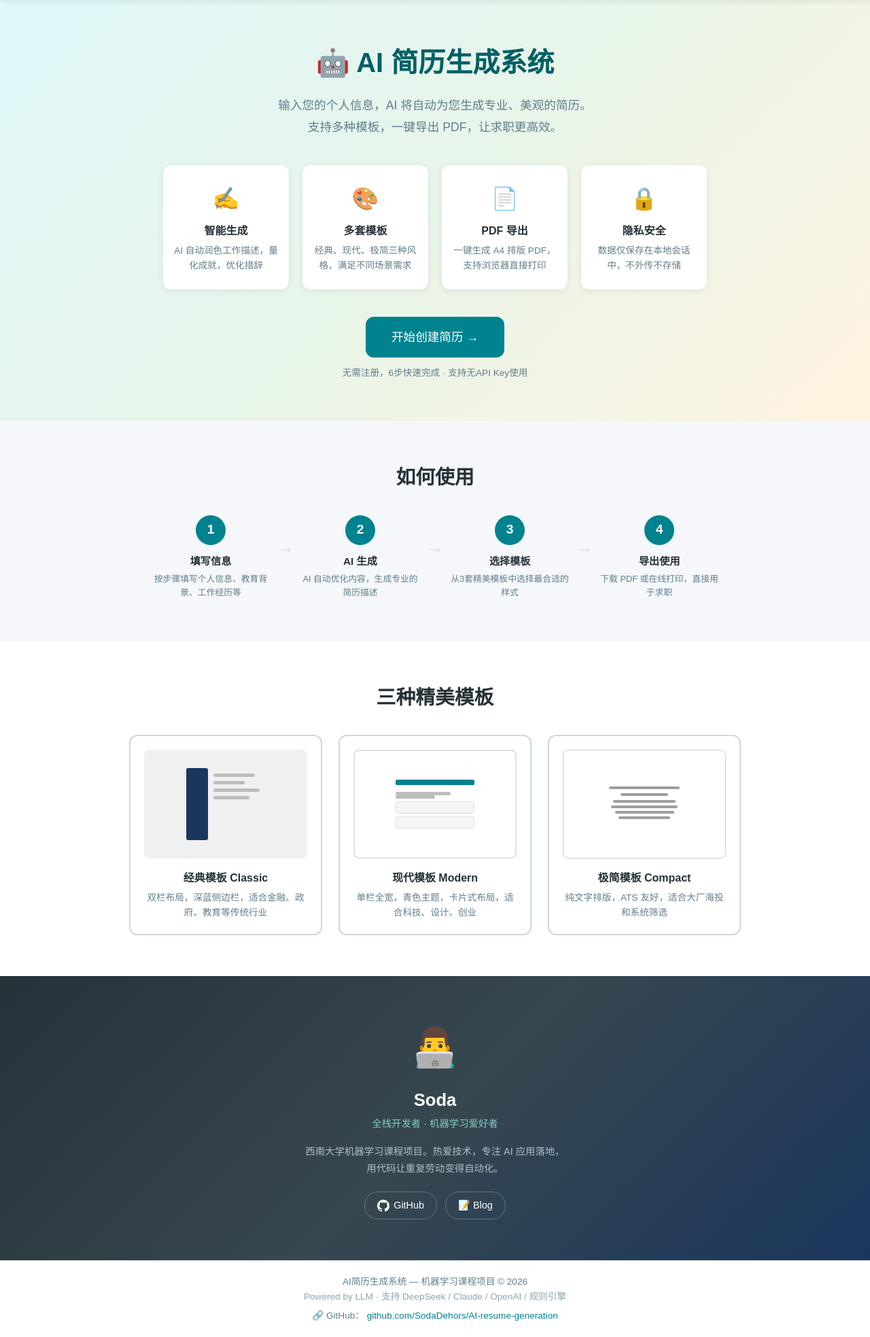
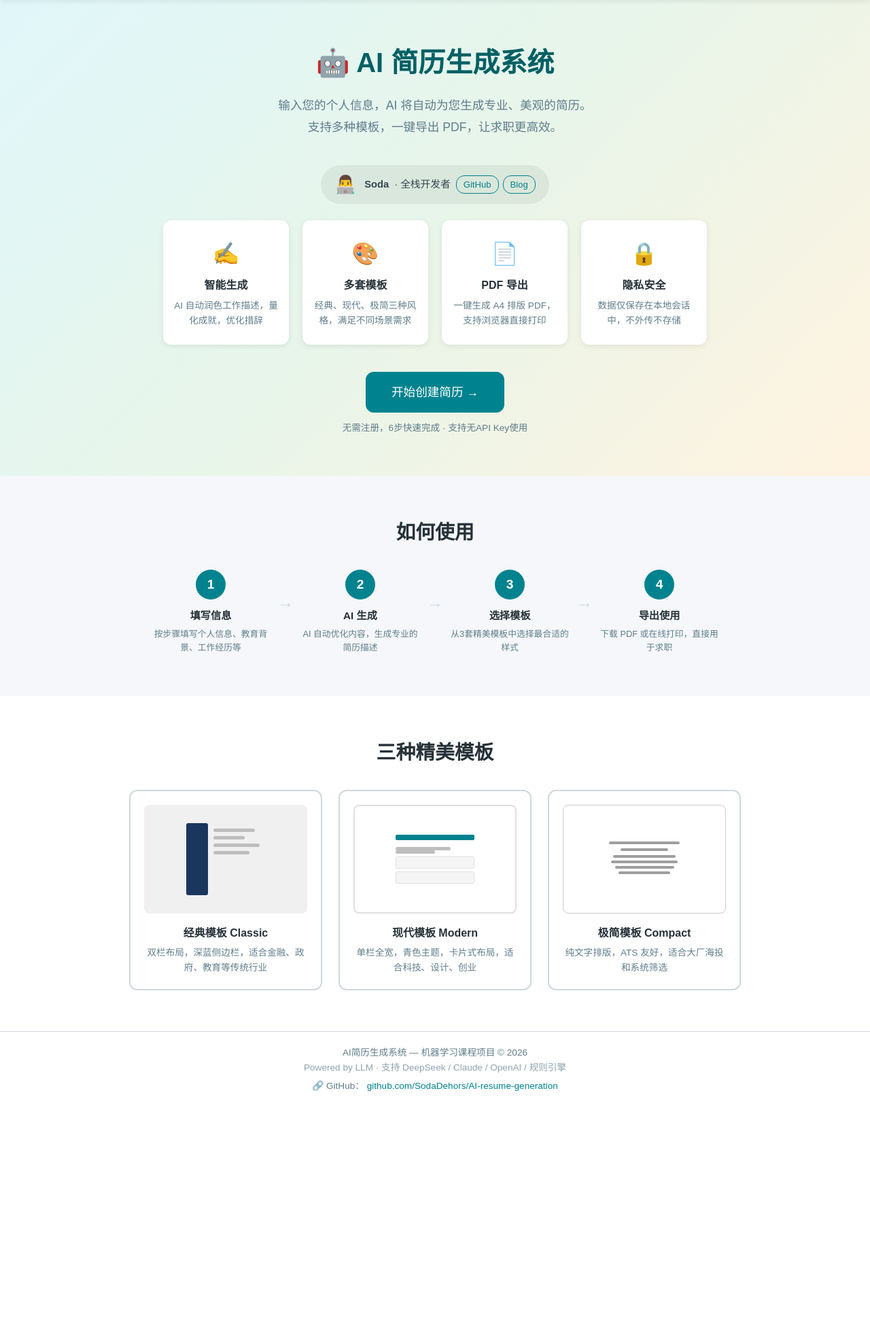
Before and after one commit to SodaDehors/AI-resume-generation, a Flask app: page / in a window 1280 px wide. Shown: the part 57-2024 px from the top of the page at 68% size. After the commit the page ends 1662 px from the top, so only its background shows below. Run offline with Flask 3, Linux system fonts and the light colour scheme.

Commit message:
feat(ui): 开发者信息移到首页顶部 Hero 区域
- 在标题下方加圆形 badge：头像 + Soda + GitHub/Blog 链接
- 移除底部深色开发者区域

Co-Authored-By: Claude Fable 5 <noreply@anthropic.com>

```diff
--- a/static/css/base.css
+++ b/static/css/base.css
@@ -363,6 +363,52 @@ body {
     color: var(--color-text-light);
 }
 
+/* Developer badge in hero */
+.hero-badge {
+    display: inline-flex;
+    align-items: center;
+    gap: 12px;
+    background: rgba(0,0,0,0.06);
+    padding: 8px 20px;
+    border-radius: 30px;
+    margin-bottom: 24px;
+}
+
+.badge-avatar {
+    font-size: 1.6rem;
+}
+
+.badge-info {
+    font-size: 0.92rem;
+    color: #37474f;
+    display: flex;
+    align-items: center;
+    gap: 8px;
+    flex-wrap: wrap;
+    justify-content: center;
+}
+
+.badge-links {
+    display: flex;
+    gap: 6px;
+}
+
+.badge-links a {
+    color: #00838f;
+    text-decoration: none;
+    font-size: 0.82rem;
+    font-weight: 500;
+    padding: 2px 10px;
+    border: 1px solid #00838f;
+    border-radius: 12px;
+    transition: all 0.2s;
+}
+
+.badge-links a:hover {
+    background: #00838f;
+    color: #fff;
+}
+
 .hero-actions { margin-top: 16px; }
 
 .hero-hint {
--- a/templates/index.html
+++ b/templates/index.html
@@ -10,6 +10,17 @@
             输入您的个人信息，AI 将自动为您生成专业、美观的简历。<br>
             支持多种模板，一键导出 PDF，让求职更高效。
         </p>
+
+        <div class="hero-badge">
+            <div class="badge-avatar">👨‍💻</div>
+            <div class="badge-info">
+                <strong>Soda</strong> · 全栈开发者
+                <span class="badge-links">
+                    <a href="https://github.com/SodaDehors" target="_blank" rel="noopener">GitHub</a>
+                    <a href="https://blog.sodadengsl.cn" target="_blank" rel="noopener">Blog</a>
+                </span>
+            </div>
+        </div>
 
         <div class="hero-features">
             <div class="feature-card">
@@ -117,27 +128,4 @@
         </div>
     </div>
 </section>
-
-<section class="developer-section">
-    <div class="developer-card">
-        <div class="dev-avatar">👨‍💻</div>
-        <h3 class="dev-name">Soda</h3>
-        <p class="dev-role">全栈开发者 · 机器学习爱好者</p>
-        <p class="dev-bio">
-            西南大学机器学习课程项目。热爱技术，专注 AI 应用落地，<br>
-            用代码让重复劳动变得自动化。
-        </p>
-        <div class="dev-links">
-            <a href="https://github.com/SodaDehors" target="_blank" rel="noopener" class="dev-link">
-                <svg width="18" height="18" viewBox="0 0 16 16" fill="currentColor">
-                    <path d="M8 0C3.58 0 0 3.58 0 8c0 3.54 2.29 6.53 5.47 7.59.4.07.55-.17.55-.38 0-.19-.01-.82-.01-1.49-2.01.37-2.53-.49-2.69-.94-.09-.23-.48-.94-.82-1.13-.28-.15-.68-.52-.01-.53.63-.01 1.08.58 1.23.82.72 1.21 1.87.87 2.33.66.07-.52.28-.87.51-1.07-1.78-.2-3.64-.89-3.64-3.95 0-.87.31-1.59.82-2.15-.08-.2-.36-1.02.08-2.12 0 0 .67-.21 2.2.82.64-.18 1.32-.27 2-.27.68 0 1.36.09 2 .27 1.53-1.04 2.2-.82 2.2-.82.44 1.1.16 1.92.08 2.12.51.56.82 1.27.82 2.15 0 3.07-1.87 3.75-3.65 3.95.29.25.54.73.54 1.48 0 1.07-.01 1.93-.01 2.2 0 .21.15.46.55.38A8.013 8.013 0 0016 8c0-4.42-3.58-8-8-8z"/>
-                </svg>
-                GitHub
-            </a>
-            <a href="https://blog.sodadengsl.cn" target="_blank" rel="noopener" class="dev-link">
-                📝 Blog
-            </a>
-        </div>
-    </div>
-</section>
 {% endblock %}
```
